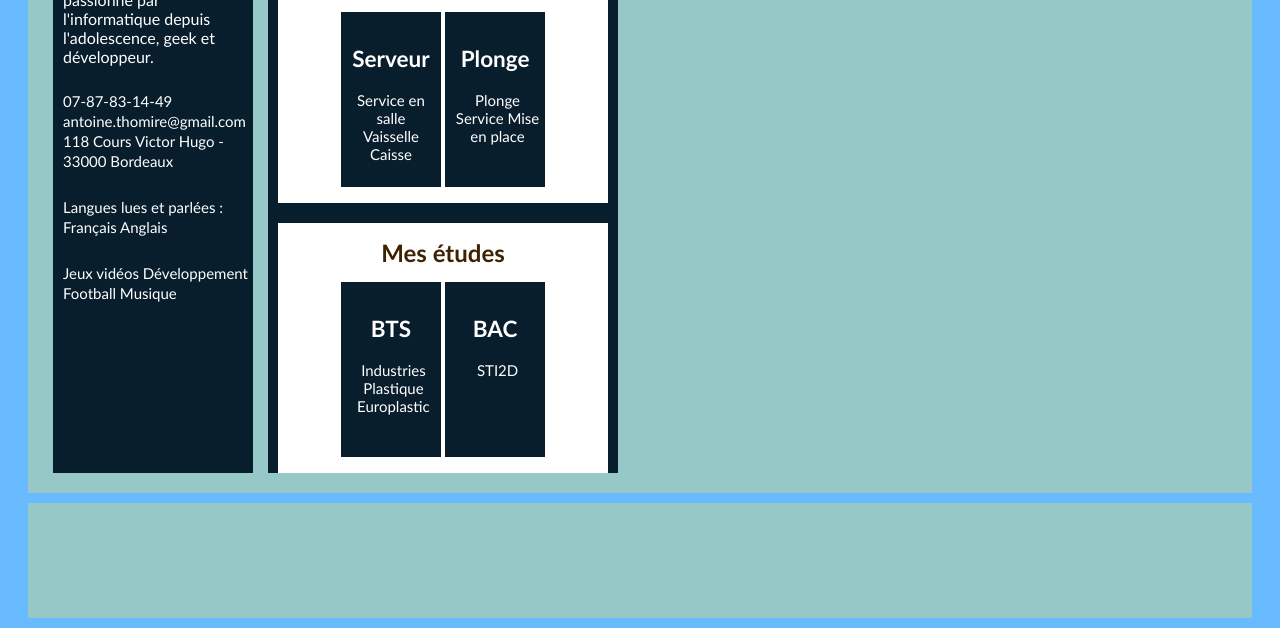
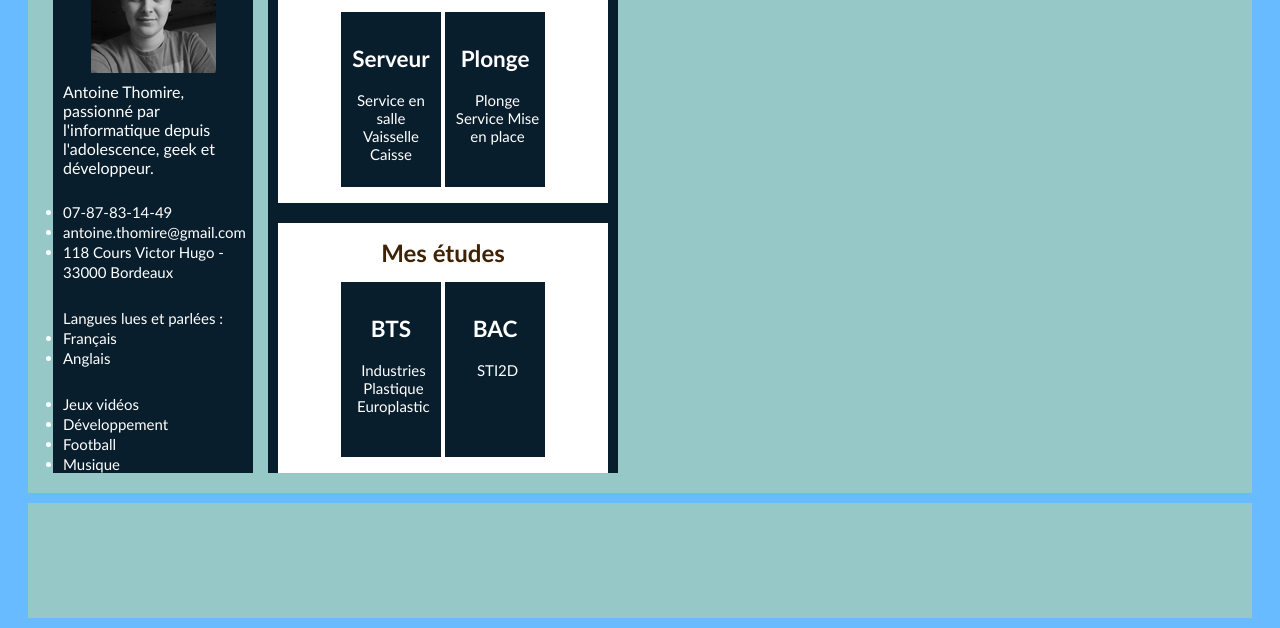
Before and after one commit to Mystaa/CV_WCS, a plain HTML site: page Documents/CV/index.html in a window 1280 px wide. Shown: the part 274-902 px from the top of the page. Drawn offline with Linux system fonts and the light colour scheme.

Commit message:
Add files via upload

```diff
--- a/Documents/CV/index.html
+++ b/Documents/CV/index.html
@@ -18,20 +18,20 @@
 			<img src="photo.png" alt="Photo de moi">
 			<p>Antoine Thomire, passionné par l'informatique depuis l'adolescence, geek et développeur.</p>
 			<ul class="infos">
-				07-87-83-14-49
-				antoine.thomire@gmail.com
-				118 Cours Victor Hugo - 33000 Bordeaux
+				<li>07-87-83-14-49</li>
+				<li>antoine.thomire@gmail.com</li>
+				<li>118 Cours Victor Hugo - 33000 Bordeaux</li>
 			</ul>
 			<ul>
 				Langues lues et parlées :
-				Français
-				Anglais
+				<li>Français</li>
+				<li>Anglais</li>
 			</ul>
 			<ul>
-				Jeux vidéos
-				Développement
-				Football
-				Musique
+				<li>Jeux vidéos</li>
+				<li>Développement</li>
+				<li>Football</li>
+				<li>Musique</li>
 			</ul>
 				</div>
 
```
Also changed, not shown: Documents/CV/photo.png (added).
